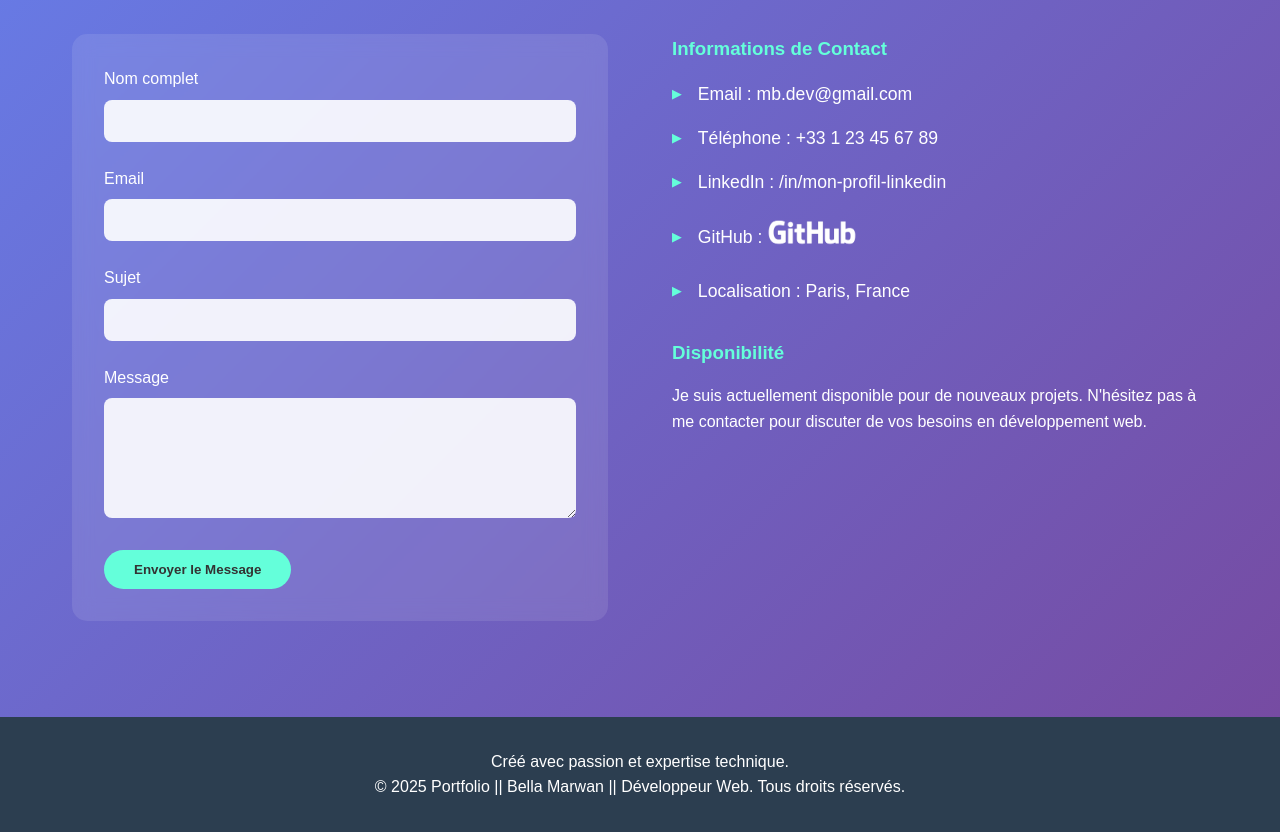
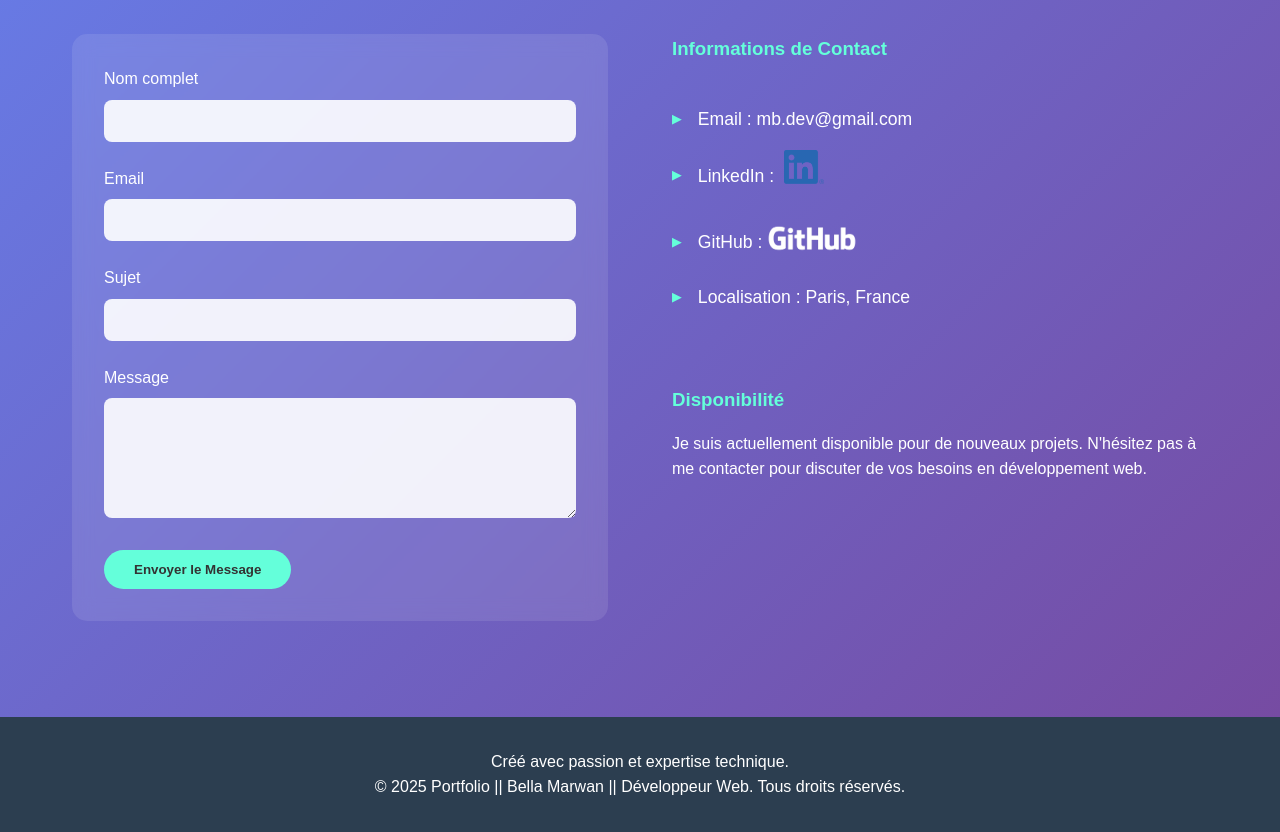
Before and after one commit to imVey/Folio, a plain HTML site: page Mon_Folio/index.html in a window 1280 px wide. Shown: the part 4520-5352 px from the top of the page. Drawn offline with Linux system fonts and the light colour scheme.

Commit message:
Reglage changement d'icon

```diff
--- a/Mon_Folio/index.html
+++ b/Mon_Folio/index.html
@@ -258,9 +258,27 @@
 
           <div class="contact-info">
             <h3>Informations de Contact</h3>
+            <br />
             <div class="contact-item">Email : mb.dev@gmail.com</div>
-            <div class="contact-item">Téléphone : +33 1 23 45 67 89</div>
-            <div class="contact-item">LinkedIn : /in/mon-profil-linkedin</div>
+            <div class="contact-item">
+              LinkedIn : &nbsp;
+              <a
+                href="https://www.linkedin.com/in/marwan-bella-21a964208/"
+                target="_blank"
+              >
+                <picture>
+                  <source
+                    srcset="../Mon_Folio/Public/InBug-White.png"
+                    media="(prefers-color-scheme: dark)"
+                  />
+                  <img
+                    id="LinkedIn"
+                    src="../Mon_Folio/Public/LI-In-Bug.png"
+                    alt="Logo LinkedIn"
+                  />
+                </picture>
+              </a>
+            </div>
             <div class="contact-item">
               GitHub :
               <a href="https://github.com/imVey" target="_blank"
@@ -271,8 +289,9 @@
               /></a>
             </div>
             <div class="contact-item">Localisation : Paris, France</div>
+            <br />
+            <h3 style="margin-top: 2rem">Disponibilité</h3>
 
-            <h3 style="margin-top: 2rem">Disponibilité</h3>
             <p>
               Je suis actuellement disponible pour de nouveaux projets.
               N'hésitez pas à me contacter pour discuter de vos besoins en
--- a/Mon_Folio/script.js
+++ b/Mon_Folio/script.js
@@ -7,6 +7,19 @@ const body = document.body;
 const savedTheme = localStorage.getItem("theme") || "light";
 if (savedTheme === "dark") {
   body.setAttribute("data-theme", "dark");
+}
+
+// Fonction pour mettre à jour l'icône LinkedIn
+function updateLinkedInIcon() {
+  const currentTheme = body.getAttribute("data-theme") || "light";
+  const linkedinImg = document.getElementById("LinkedIn");
+
+  if (linkedinImg) {
+    linkedinImg.src =
+      currentTheme === "dark"
+        ? "../Mon_Folio/Public/InBug-White.png"
+        : "../Mon_Folio/Public/LI-In-Bug.png";
+  }
 }
 
 // Fonction pour basculer le thème
@@ -19,6 +32,9 @@ function toggleDarkMode() {
 
   // Mise à jour de la navbar selon le thème
   updateNavbarForTheme(newTheme);
+
+  // Mise à jour de l'icône LinkedIn
+  updateLinkedInIcon();
 }
 
 // Mettre à jour la navbar selon le thème
@@ -177,6 +193,9 @@ function typeWriter() {
 window.addEventListener("load", () => {
   heroTitle.textContent = "";
   setTimeout(typeWriter, 1000);
+
+  // Mettre à jour l'icône LinkedIn au chargement
+  updateLinkedInIcon();
 });
 
 // Navbar transparente au scroll avec support dark mode
--- a/Mon_Folio/style.css
+++ b/Mon_Folio/style.css
@@ -818,3 +818,14 @@ footer {
 #github:hover {
   transform: translateY(-5px);
 }
+
+#LinkedIn {
+  width: 40px; /* largeur fixée */
+  height: auto; /* hauteur s’adapte automatiquement */
+  transition: transform 0.3s, box-shadow 0.3s;
+  padding-bottom: 25%;
+}
+
+#LinkedIn:hover {
+  transform: translateY(-5px);
+}
```
Also changed, not shown: Mon_Folio/Public/InBug-White.png (added), Mon_Folio/Public/LI-In-Bug.png (added).
